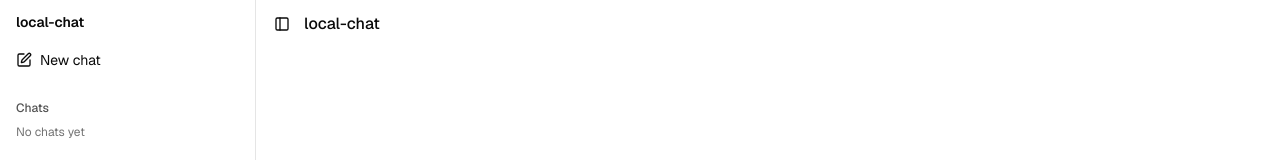
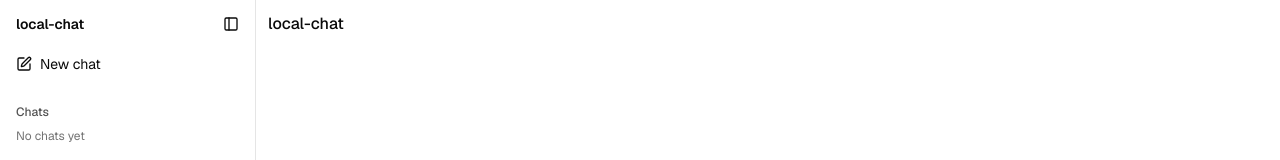
Before and after one commit to 18gen/local-chat, a Next.js app in the folder frontend/: page / in a window 1280 px wide. Shown: the top 160 px of the page. Built offline with nearby package versions, Linux system fonts and the light colour scheme.

Commit message:
feat(frontend): move sidebar toggle into the sidebar
The toggle sits beside the title when open and at the top of the icon
strip when collapsed. The chat header keeps one on mobile only, where
the closed sidebar is fully hidden.

```diff
--- a/frontend/src/components/chat/app-sidebar.tsx
+++ b/frontend/src/components/chat/app-sidebar.tsx
@@ -15,6 +15,7 @@ import {
   SidebarMenuButton,
   SidebarMenuItem,
   SidebarRail,
+  SidebarTrigger,
   useSidebar,
 } from "@/components/ui/sidebar";
 import type { Conversation } from "./types";
@@ -42,8 +43,12 @@ export function AppSidebar({
   return (
     <Sidebar collapsible="icon">
       <SidebarHeader>
-        <div className="px-2 py-1 text-sm font-semibold group-data-[collapsible=icon]:hidden">
-          local-chat
+        <div className="flex items-center justify-between">
+          <span className="px-2 text-sm font-semibold group-data-[collapsible=icon]:hidden">
+            local-chat
+          </span>
+          {/* Same 32px size as the collapsed menu buttons so the icons line up. */}
+          <SidebarTrigger size="icon" />
         </div>
         <SidebarMenu>
           <SidebarMenuItem>
--- a/frontend/src/components/chat/chat.tsx
+++ b/frontend/src/components/chat/chat.tsx
@@ -81,7 +81,8 @@ export function Chat() {
       />
       <SidebarInset className="h-svh">
         <header className="flex h-12 shrink-0 items-center gap-2 px-3">
-          <SidebarTrigger />
+          {/* On mobile the closed sidebar is fully hidden, so it needs an opener here. */}
+          <SidebarTrigger className="md:hidden" />
           <span className="truncate font-medium">
             {active?.title ?? "local-chat"}
           </span>
```
